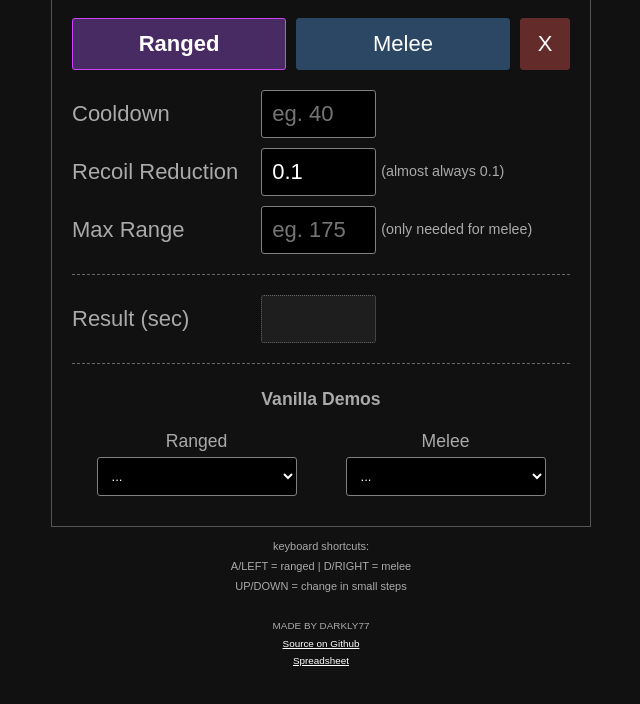
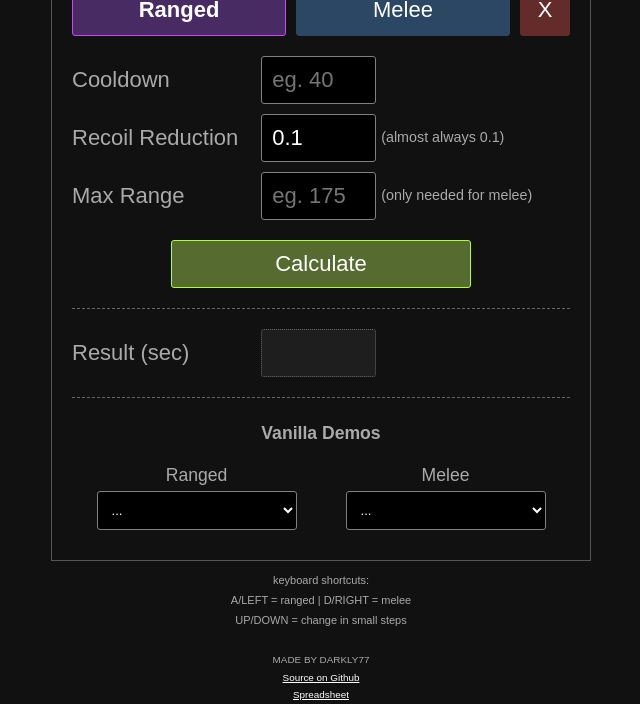
Before and after one commit to BrotatoMods/Brotato-Attack-Speed-Calculator, a plain HTML site: page www/index.html in a window 1280 px wide. Shown: the part 114-818 px from the top of the page, without its empty margins (319-959 px from the left). Drawn offline with nearby package versions, Linux system fonts and the light colour scheme.

Commit message:
restore submit button

```diff
--- a/www/script.js
+++ b/www/script.js
@@ -30,7 +30,7 @@ $( document ).ready( () =>
 				$result:   $( '[data-result]' ),
 				$clear:    $( '[data-clear]' ),
 				$demos:    $( '[data-demo]' ),
-				// $submit:   $( '[data-submit]' ),
+				$submit:   $( '[data-submit]' ),
 			};
 
 			this.setupDemoOptions();
@@ -57,7 +57,7 @@ $( document ).ready( () =>
 
 		setupFormHandler()
 		{
-			// this.els.$submit.on(   'click', () => this.calculate() );
+			this.els.$submit.on( 'click', () => this.calculate() );
 
 			this.els.$cooldown.on( 'change', () => this.calculate() );
 			this.els.$recoilr.on(  'change', () => this.calculate() );
```
Also changed, not shown: www/index.html (+0 -2 lines).
